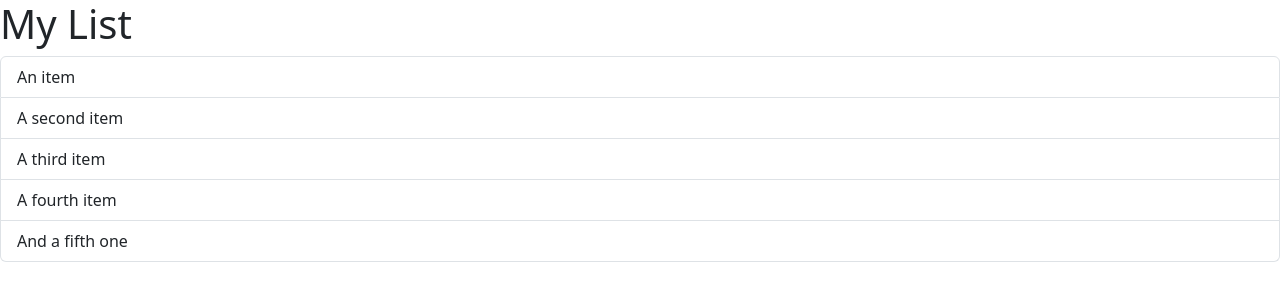
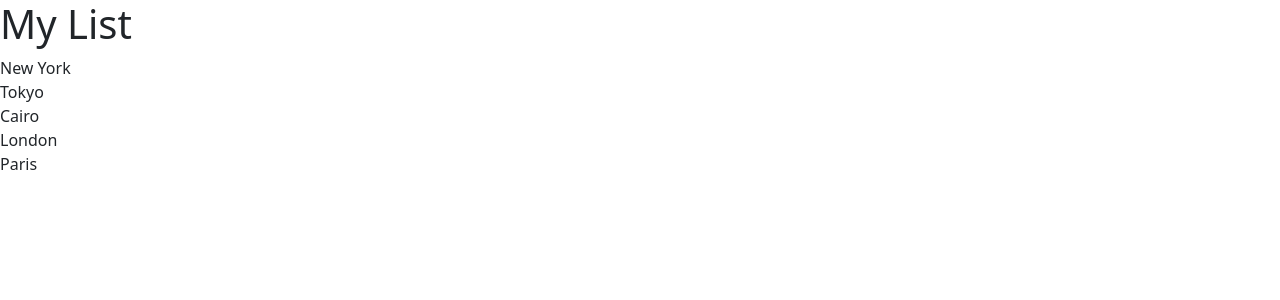
Before and after one commit to ghost99slay/ReactWithMosh, a React (Vite) app in the folder react-app/: page / in a window 1280 px wide. Shown: the top 300 px of the page. Built offline with nearby package versions, Linux system fonts and the light colour scheme.

Commit message:
Render ListGroup dynamically

```diff
--- a/react-app/src/components/ListGroup.tsx
+++ b/react-app/src/components/ListGroup.tsx
@@ -1,13 +1,13 @@
 function ListGroup() {
+  const items = ["New York", "Tokyo", "Cairo", "London", "Paris"];
+
   return (
     <>
       <h1>My List</h1>
       <ul className="list-group">
-        <li className="list-group-item">An item</li>
-        <li className="list-group-item">A second item</li>
-        <li className="list-group-item">A third item</li>
-        <li className="list-group-item">A fourth item</li>
-        <li className="list-group-item">And a fifth one</li>
+        {items.map((item) => (
+          <li key={item}>{item}</li>
+        ))}
       </ul>
     </>
   );
```
